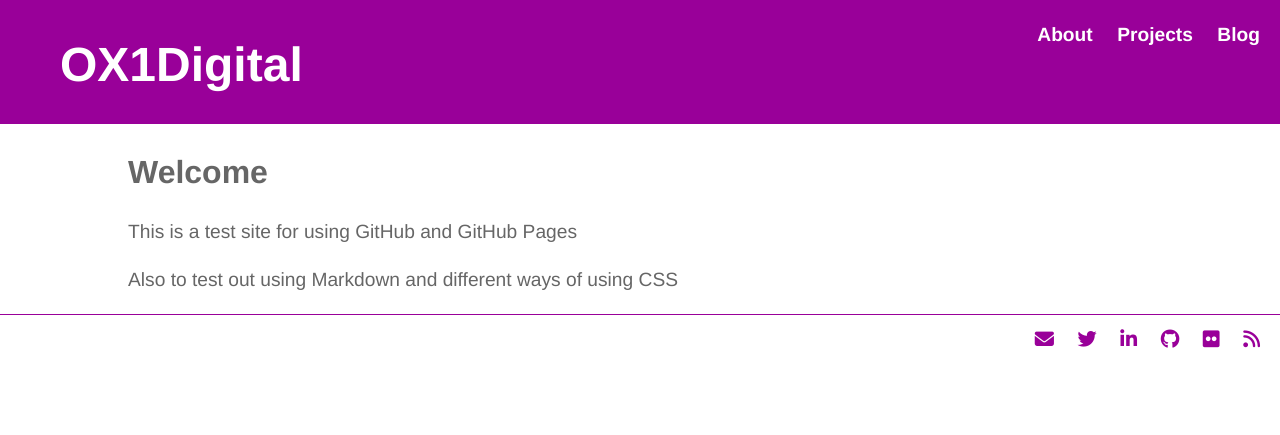
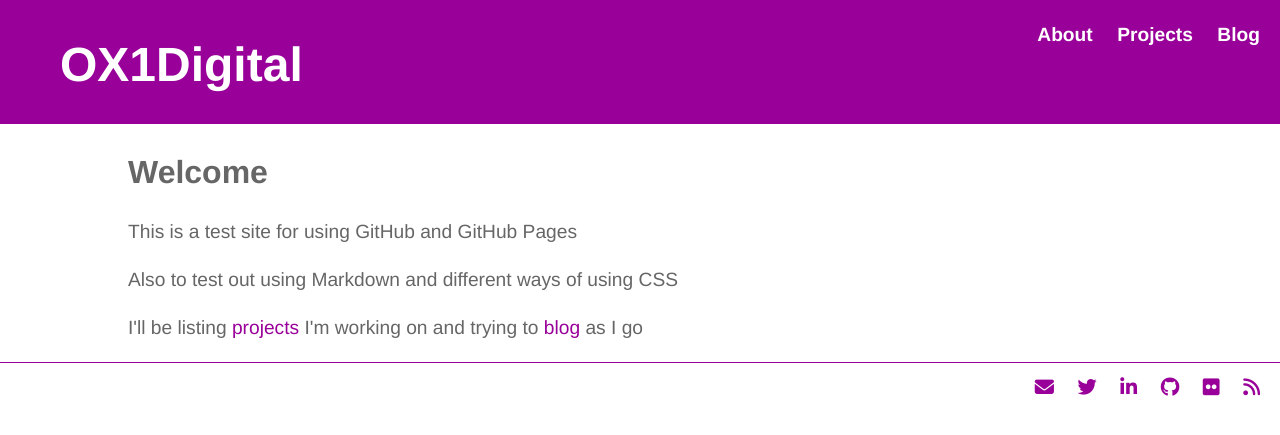
Before and after one commit to electronicdreamplant/electronicdreamplant.github.io, a Jekyll site: the page built from index.html, in a window 1280 px wide. Shown: the top 435 px of the page. Built offline with Jekyll 4.4.1, drawn with Linux system fonts in a browser that asks for light colours; nearby versions of some CDN libraries.

Commit message:
Update index.html
Amending intro text

```diff
--- a/index.html
+++ b/index.html
@@ -6,5 +6,6 @@ title: OX1Digital, GitHub beginner
 	<h2>Welcome</h2>
 	<p>This is a test site for using GitHub and GitHub Pages</p>
 	<p>Also to test out using Markdown and different ways of using CSS</p>
+	<p>I'll be listing <a href="projects/index.html">projects</a> I'm working on and trying to <a href="blog/index.html">blog</a> as I go</p>
 
 </div><!-- /.blurb -->
```
